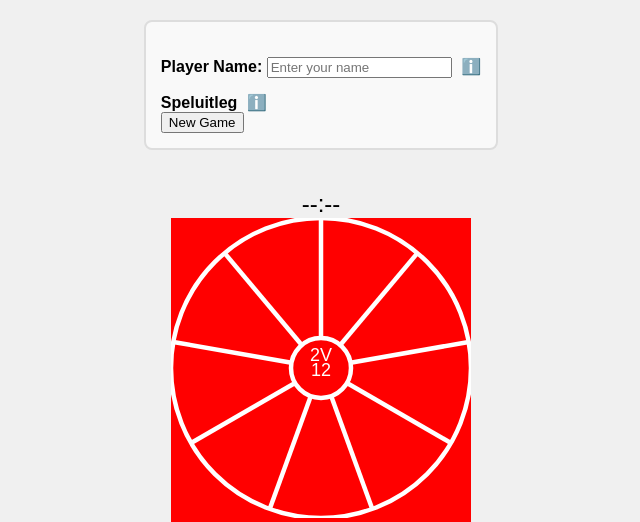
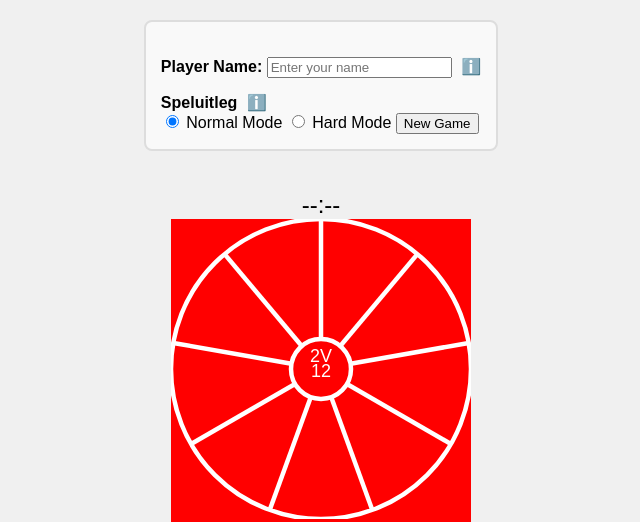
Before and after one commit to SjoerdCor/tweevoortwaalf, a Flask app: page /taartpuzzel in a window 1280 px wide. Shown: the top 522 px of the page, without its empty margins (319-959 px from the left). Run offline with Flask 3, Linux system fonts and the light colour scheme; some libraries are stand-ins or nearby versions.

Commit message:
Add hard puzzle mode taartsprong in app

```diff
--- a/app.py
+++ b/app.py
@@ -248,7 +248,15 @@ def select_hard_puzzle(name: str) -> dict:
 @app.route("/new_taartpuzzel", methods=["POST"])
 def new_taartpuzzel():
     """Create a new taartpuzzel"""
-    return new_puzzle("taartpuzzel", Taartpuzzel)
+    mode = request.json.get("mode", "normal")
+    logger.info("New taartpuzzel with mode %s", (mode))
+    if mode == "normal":
+        kwargs = {}
+    elif mode == "hard":
+        kwargs = select_hard_puzzle("taartpuzzel")
+    else:
+        raise ValueError(f"Unknown mode {mode!r}")
+    return new_puzzle("taartpuzzel", Taartpuzzel, **kwargs)
 
 
 @app.route("/new_paardensprong", methods=["POST"])
--- a/static/js/smallpuzzles.js
+++ b/static/js/smallpuzzles.js
@@ -1,6 +1,6 @@
 document.addEventListener('DOMContentLoaded', () => {
     setupGameForm({
-        hasMode: false,
+        hasMode: true,
         puzzleLettersQuery: 'svg text',
         toprowFunctions: false
     });
--- a/templates/base_small_puzzles.html
+++ b/templates/base_small_puzzles.html
@@ -5,11 +5,22 @@
 <link rel="stylesheet" href="{{ url_for('static', filename='css/small_puzzles.css') }}">
 {% endblock %}
 
+{% block extrainfogamesetup %}
+<label>
+    <input type="radio" name="mode" value="normal" {% if session.get('mode', 'normal' )=='normal' %}checked{% endif %}>
+    Normal Mode
+</label>
+<label>
+    <input type="radio" name="mode" value="hard" {% if session.get('mode')=='hard' %}checked{% endif %}> Hard Mode
+</label>
+{% endblock %}
+
+
 {% block puzzle %}
 <div class="puzzleimage">
     <svg width="100%" height="100%" viewBox="0 0 500 500" xmlns="http://www.w3.org/2000/svg">
-    {% block puzzleimageframework %}{% endblock %}
-    <g id="puzzlespecific"></g>
+        {% block puzzleimageframework %}{% endblock %}
+        <g id="puzzlespecific"></g>
     </svg>
 </div>
 {% endblock %}
```
Also changed, not shown: static/js/paardensprong.js (deleted, +0 -8 lines), templates/paardensprong.html (+3 -18 lines).
